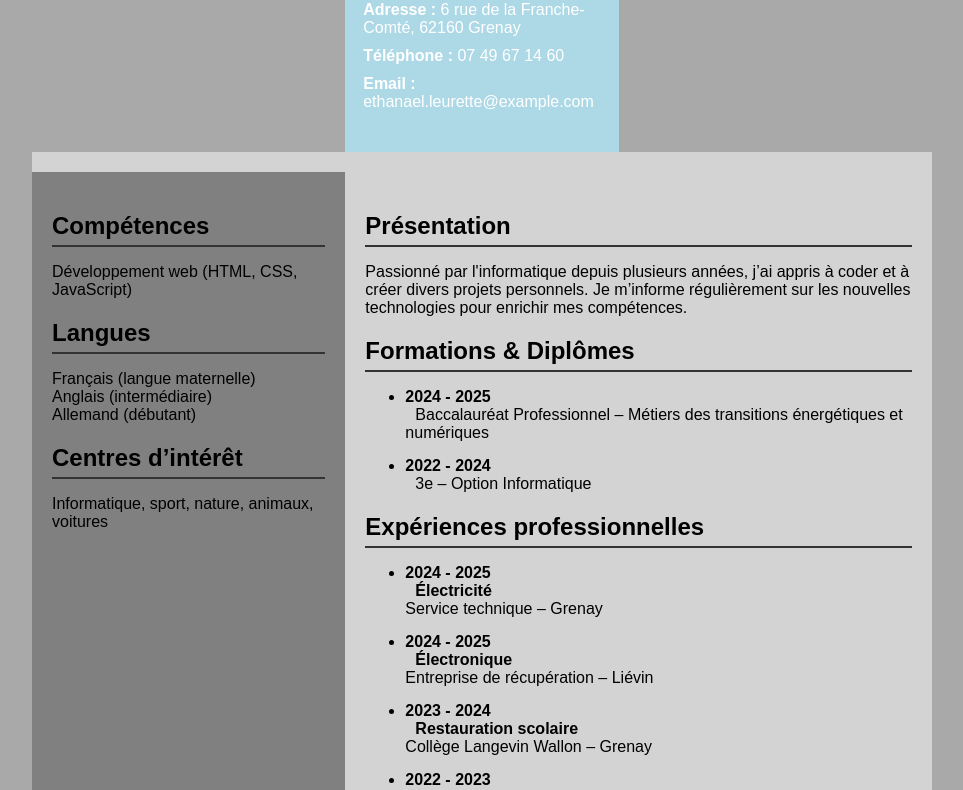
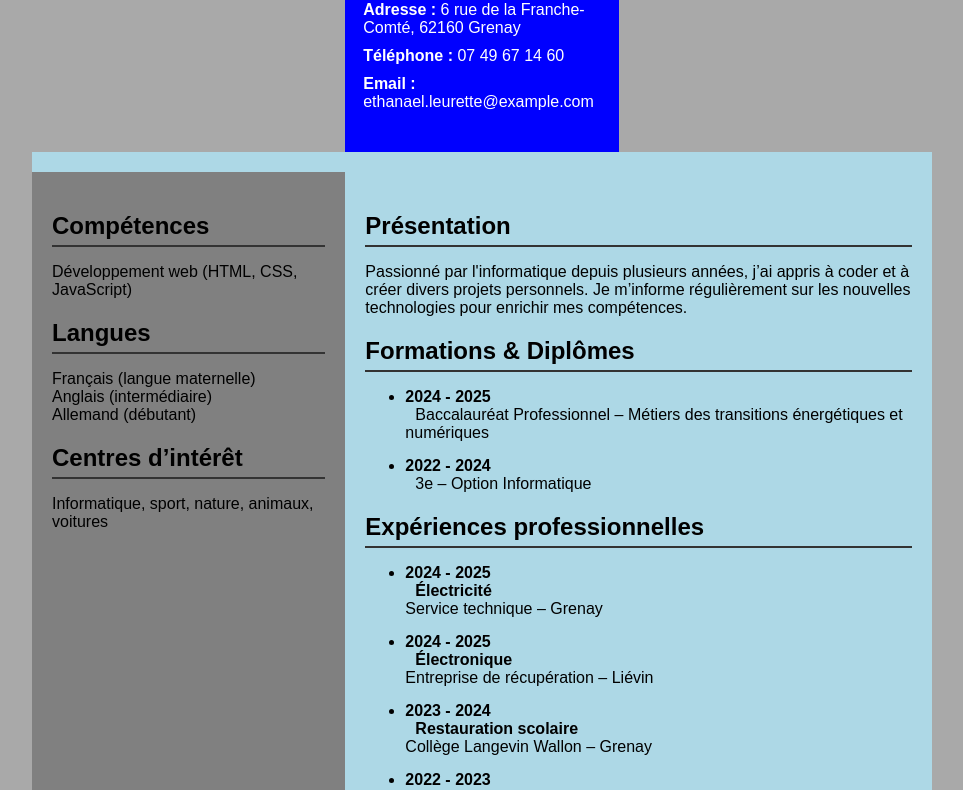
Before and after one commit to LrtAbyss/ethanael, a plain HTML site: page index.html in a window 1280 px wide. Shown: the part 68-858 px from the top of the page, without its empty margins (158-1121 px from the left). Drawn offline with Linux system fonts and the light colour scheme.

Commit message:
Update index.html

```diff
--- a/index.html
+++ b/index.html
@@ -15,7 +15,7 @@
         }
 
         header, footer {
-            background-color: lightblue;
+            background-color:blue;
             color: white;
             padding: 5px;
 			margin: 0px  503px;
@@ -47,7 +47,7 @@
         main {
             display: flex;
             flex-wrap: wrap;
-            background: lightgray;
+            background: lightblue;
         }
 
         aside {
```
